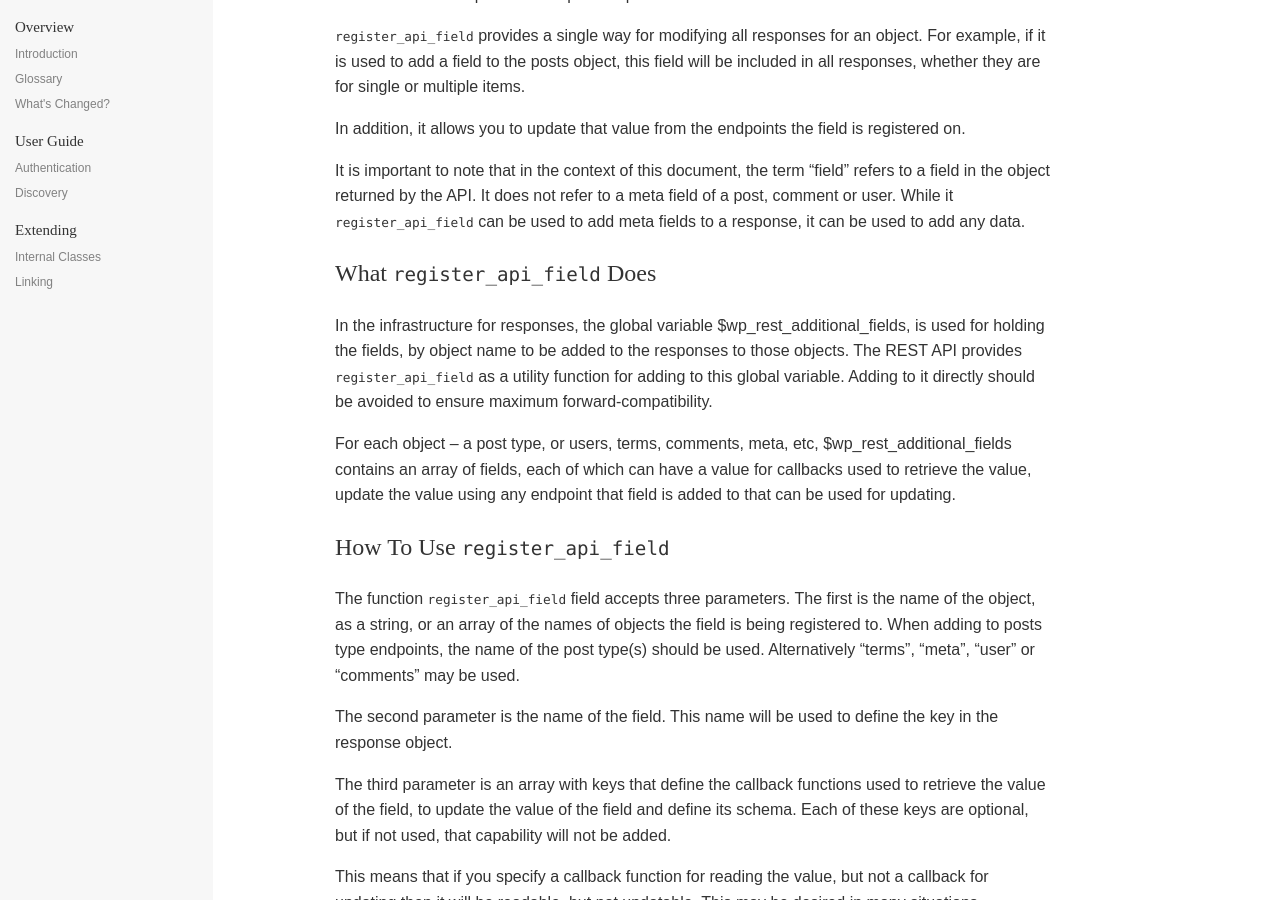
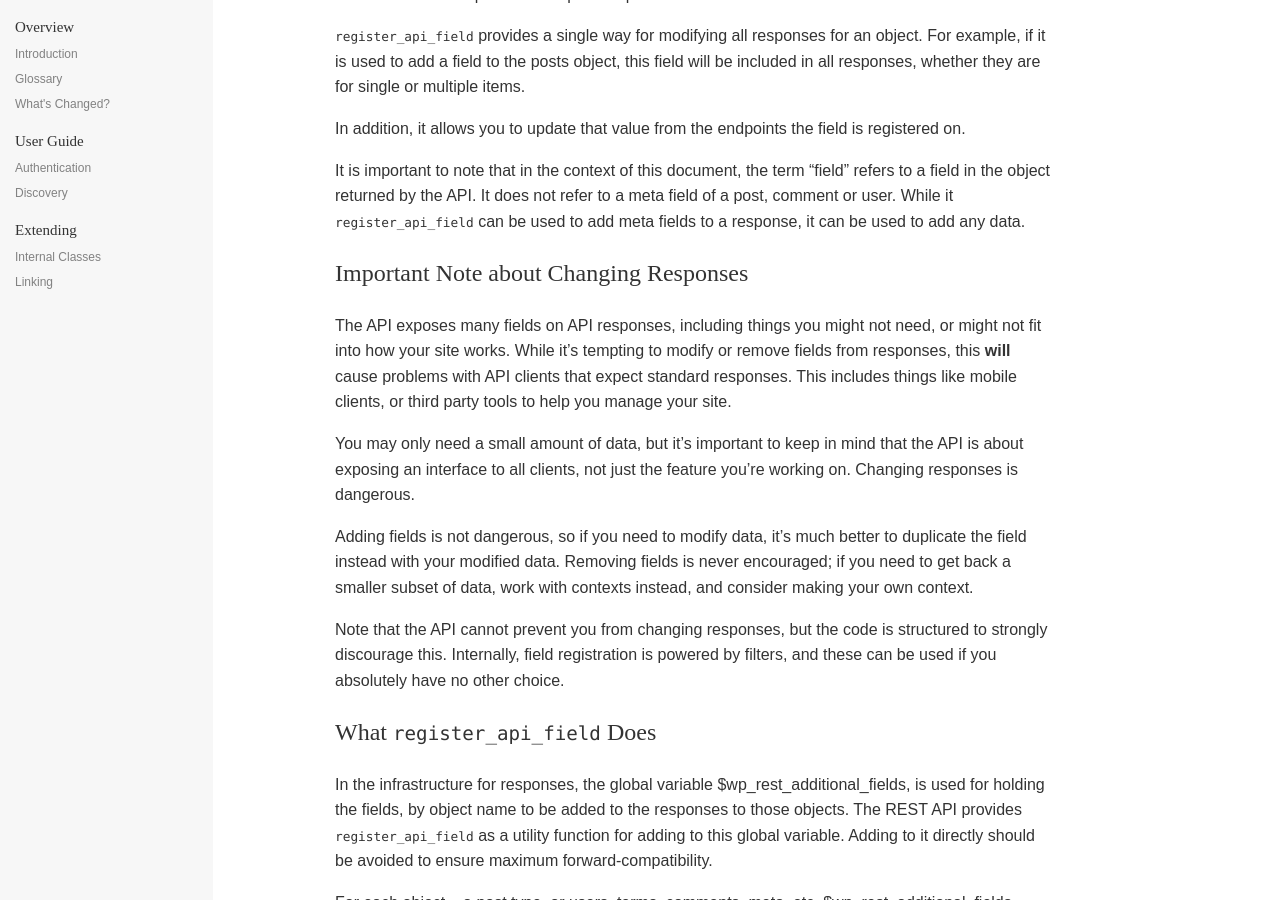
Before and after one commit to WP-API/docs-v2, a Jekyll site: the page built from extending/modifying/index.md, in a window 1280 px wide and 900 px high, scrolled down 333 px. Built offline with Jekyll 4.4.1, drawn with Linux system fonts in a browser that asks for light colours; Markdown is read by kramdown in place of the engine named in the settings.

Commit message:
Add note about changing responses

```diff
--- a/extending/modifying/index.md
+++ b/extending/modifying/index.md
@@ -10,6 +10,18 @@ The REST API is designed to be highly extensible, like the rest (no pun intended
 In addition, it allows you to update that value from the endpoints the field is registered on.
 
 It is important to note that in the context of this document, the term "field" refers to a field in the object returned by the API. It does not refer to a meta field of a post, comment or user. While it `register_api_field` can be used to add meta fields to a response, it can be used to add any data.
+
+
+Important Note about Changing Responses
+---------------------------------------
+
+The API exposes many fields on API responses, including things you might not need, or might not fit into how your site works. While it's tempting to modify or remove fields from responses, this **will** cause problems with API clients that expect standard responses. This includes things like mobile clients, or third party tools to help you manage your site.
+
+You may only need a small amount of data, but it's important to keep in mind that the API is about exposing an interface to all clients, not just the feature you're working on. Changing responses is dangerous.
+
+Adding fields is not dangerous, so if you need to modify data, it's much better to duplicate the field instead with your modified data. Removing fields is never encouraged; if you need to get back a smaller subset of data, work with contexts instead, and consider making your own context.
+
+Note that the API cannot prevent you from changing responses, but the code is structured to strongly discourage this. Internally, field registration is powered by filters, and these can be used if you absolutely have no other choice.
 
 
 What `register_api_field` Does
```
